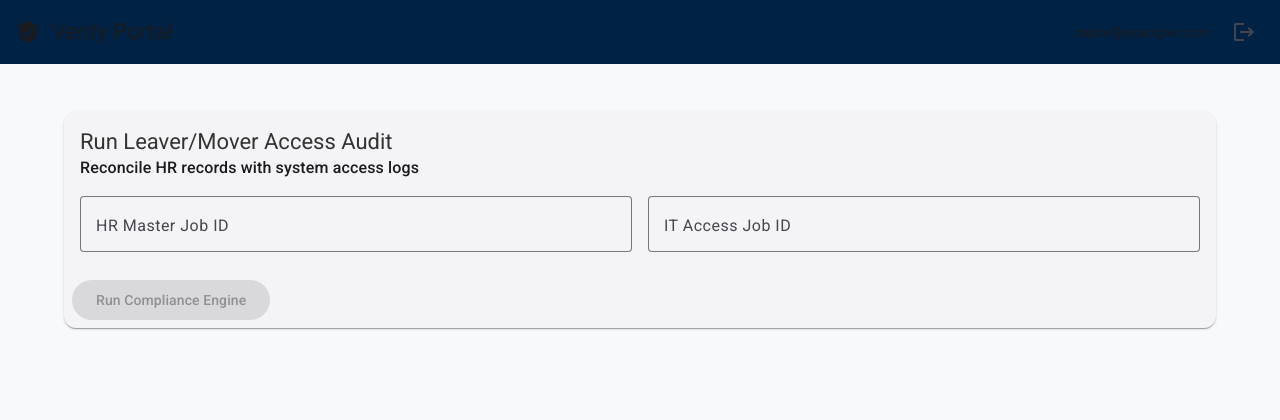
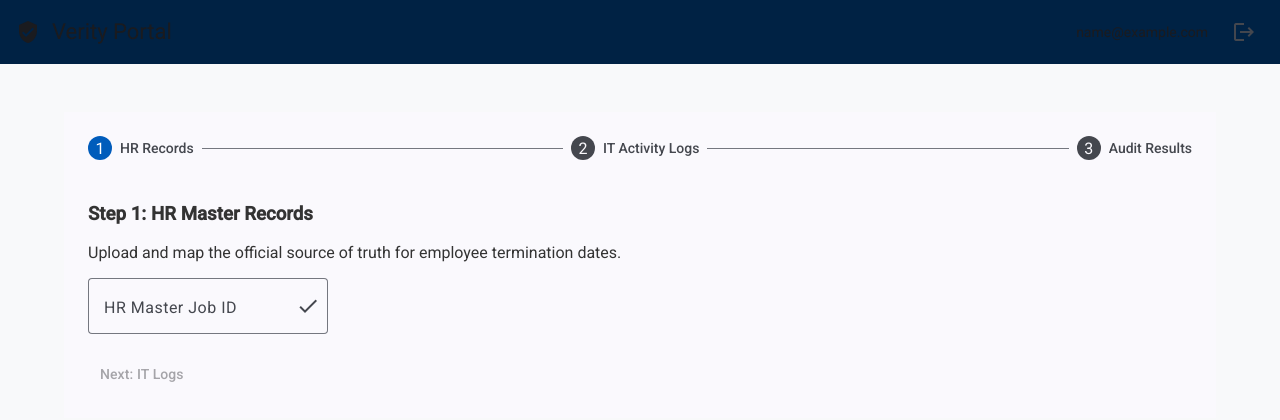
Before and after one commit to vanKvo/verity-portal-frontend, an Angular app: page /audit in a window 1280 px wide. Shown: the top 420 px of the page. Built offline with nearby package versions, Linux system fonts and the light colour scheme; sample sign-in values are in the browser's storage.

Commit message:
Phase 5.1 - Task 2: Guided Workflow with Stepper

```diff
--- a/src/app/features/audit/audit-dashboard.component.html
+++ b/src/app/features/audit/audit-dashboard.component.html
@@ -1,24 +1,74 @@
 <div class="audit-container">
-  <mat-card class="config-card">
-    <mat-card-header>
-      <mat-card-title>Run Leaver/Mover Access Audit</mat-card-title>
-      <mat-card-subtitle>Reconcile HR records with system access logs</mat-card-subtitle>
-    </mat-card-header>
-    <mat-card-content>
-      <div class="input-row">
+  <mat-stepper linear #stepper>
+    <!-- Step 1: HR Master Upload & Mapping -->
+    <mat-step [completed]="hrMapper?.isReady() ?? false" label="HR Records">
+      <div class="step-content">
+        <h3>Step 1: HR Master Records</h3>
+        <p>Upload and map the official source of truth for employee termination dates.</p>
+
+        <div class="job-id-input" *ngIf="!hrJobId()">
            <mat-form-field appearance="outline">
             <mat-label>HR Master Job ID</mat-label>
-          <input matInput [(ngModel)]="hrJobId" placeholder="Enter Job ID">
+            <input matInput #hrInput placeholder="Enter Job ID from upload">
+            <button mat-icon-button matSuffix (click)="hrJobId.set(hrInput.value)">
+              <mat-icon>check</mat-icon>
+            </button>
           </mat-form-field>
+        </div>
 
+        <app-shared-mapper
+          *ngIf="hrJobId()"
+          #hrMapper
+          [jobId]="hrJobId()"
+          [requiredSchema]="hrSchema">
+        </app-shared-mapper>
+
+        <div class="stepper-actions">
+          <button mat-button matStepperNext [disabled]="!(hrMapper?.isReady() ?? false)">Next: IT Logs</button>
+        </div>
+      </div>
+    </mat-step>
+
+    <!-- Step 2: IT Activity Upload & Mapping -->
+    <mat-step [completed]="itMapper?.isReady() ?? false" label="IT Activity Logs">
+      <div class="step-content">
+        <h3>Step 2: IT System Access Logs</h3>
+        <p>Upload and map the activity logs containing system login timestamps.</p>
+
+        <div class="job-id-input" *ngIf="!accessJobId()">
           <mat-form-field appearance="outline">
            <mat-label>IT Access Job ID</mat-label>
-          <input matInput [(ngModel)]="accessJobId" placeholder="Enter Job ID">
+           <input matInput #itInput placeholder="Enter Job ID from upload">
+           <button mat-icon-button matSuffix (click)="accessJobId.set(itInput.value)">
+             <mat-icon>check</mat-icon>
+           </button>
          </mat-form-field>
        </div>
-    </mat-card-content>
+
+        <app-shared-mapper
+          *ngIf="accessJobId()"
+          #itMapper
+          [jobId]="accessJobId()"
+          [requiredSchema]="itSchema">
+        </app-shared-mapper>
+
+        <div class="stepper-actions">
+          <button mat-button matStepperPrevious>Back</button>
+          <button mat-button matStepperNext [disabled]="!(itMapper?.isReady() ?? false)">Next: Run Audit</button>
+        </div>
+      </div>
+    </mat-step>
+
+    <!-- Step 3: Audit Execution & Results -->
+    <mat-step label="Audit Results">
+      <div class="step-content">
+        <mat-card class="run-card" *ngIf="violations().length === 0">
+          <mat-card-header>
+            <mat-card-title>Ready to Execute Audit</mat-card-title>
+            <mat-card-subtitle>Reconciling HR records with IT access logs</mat-card-subtitle>
+          </mat-card-header>
           <mat-card-actions>
-      <button mat-raised-button color="primary" [disabled]="isLoading() || !hrJobId() || !accessJobId()" (click)="runAudit()">
+            <button mat-raised-button color="primary" [disabled]="isLoading()" (click)="runAudit()">
               <mat-spinner diameter="20" *ngIf="isLoading()"></mat-spinner>
               <span *ngIf="!isLoading()">Run Compliance Engine</span>
             </button>
@@ -36,24 +86,24 @@
 
           <table mat-table [dataSource]="violations()" class="mat-elevation-z8">
             <ng-container matColumnDef="employee_id">
-        <th mat-header_cell *matHeaderCellDef> Employee ID </th>
+              <th mat-header-cell *matHeaderCellDef> Employee ID </th>
               <td mat-cell *matCellDef="let element"> {{element.employee_id}} </td>
             </ng-container>
 
             <ng-container matColumnDef="risk_level">
-        <th mat-header_cell *matHeaderCellDef> Risk Level </th>
+              <th mat-header-cell *matHeaderCellDef> Risk Level </th>
               <td mat-cell *matCellDef="let element">
                 <span class="risk-badge" [class.high]="element.risk_level === 'HIGH'">{{element.risk_level}}</span>
               </td>
             </ng-container>
 
             <ng-container matColumnDef="violation_type">
-        <th mat-header_cell *matHeaderCellDef> Type </th>
+              <th mat-header-cell *matHeaderCellDef> Type </th>
               <td mat-cell *matCellDef="let element"> {{element.violation_type}} </td>
             </ng-container>
 
             <ng-container matColumnDef="details">
-        <th mat-header_cell *matHeaderCellDef> Details </th>
+              <th mat-header-cell *matHeaderCellDef> Details </th>
               <td mat-cell *matCellDef="let element"> {{element.details}} </td>
             </ng-container>
 
@@ -61,8 +111,7 @@
             <tr mat-row *matRowDef="let row; columns: displayedColumns;"></tr>
           </table>
         </div>
-
-  <div class="empty-state" *ngIf="!isLoading() && violations().length === 0 && hrJobId() && accessJobId()">
-    <p>No compliance violations found for these job IDs.</p>
       </div>
+    </mat-step>
+  </mat-stepper>
 </div>
--- a/src/app/features/audit/audit-dashboard.component.ts
+++ b/src/app/features/audit/audit-dashboard.component.ts
@@ -1,4 +1,4 @@
-import { Component, signal, inject } from '@angular/core';
+import { Component, signal, inject, ViewChild } from '@angular/core';
 import { CommonModule } from '@angular/common';
 import { HttpClient } from '@angular/common/http';
 import { MatTableModule } from '@angular/material/table';
@@ -8,6 +8,10 @@ import { MatInputModule } from '@angular/material/input';
 import { MatFormFieldModule } from '@angular/material/form-field';
 import { FormsModule } from '@angular/forms';
 import { MatProgressSpinnerModule } from '@angular/material/progress-spinner';
+import { MatStepperModule, MatStepper } from '@angular/material/stepper';
+import { MatSnackBar, MatSnackBarModule } from '@angular/material/snack-bar';
+import { MatIconModule } from '@angular/material/icon';
+import { SharedMapperComponent, SchemaField } from '../intake/shared-mapper.component';
 
 @Component({
   selector: 'app-audit-dashboard',
@@ -20,18 +24,39 @@ import { MatProgressSpinnerModule } from '@angular/material/progress-spinner';
     MatInputModule,
     MatFormFieldModule,
     FormsModule,
-    MatProgressSpinnerModule
+    MatProgressSpinnerModule,
+    MatStepperModule,
+    MatSnackBarModule,
+    MatIconModule,
+    SharedMapperComponent
   ],
   templateUrl: './audit-dashboard.component.html',
   styleUrls: ['./audit-dashboard.component.css']
 })
 export class AuditDashboardComponent {
   private http = inject(HttpClient);
+  private snackBar = inject(MatSnackBar);
+
+  @ViewChild('stepper') stepper!: MatStepper;
+  @ViewChild('hrMapper') hrMapper?: SharedMapperComponent;
+  @ViewChild('itMapper') itMapper?: SharedMapperComponent;
 
   hrJobId = signal('');
   accessJobId = signal('');
   isLoading = signal(false);
   violations = signal<any[]>([]);
+
+  hrSchema: SchemaField[] = [
+    { field: 'employee_id', description: 'Unique Employee ID', required: true },
+    { field: 'hr_termination_date', description: 'Termination Date', required: true },
+    { field: 'full_name', description: 'Full Name', required: false }
+  ];
+
+  itSchema: SchemaField[] = [
+    { field: 'employee_id', description: 'Unique Employee ID', required: true },
+    { field: 'last_system_login', description: 'Last Login Timestamp', required: true },
+    { field: 'system_name', description: 'Target System', required: false }
+  ];
 
   displayedColumns: string[] = ['employee_id', 'risk_level', 'violation_type', 'details'];
 
@@ -48,7 +73,11 @@ export class AuditDashboardComponent {
         this.isLoading.set(false);
       },
       error: (err) => {
-        console.error('Audit failed', err);
+        const message = err.error?.message || 'An unexpected error occurred during audit.';
+        this.snackBar.open(message, 'Close', {
+          duration: 5000,
+          panelClass: ['error-snackbar']
+        });
         this.isLoading.set(false);
       }
     });
```
Also changed, not shown: 1 other file (tests, documents, lock files or other folders). Lines whose indentation alone changed are shown as unchanged.
